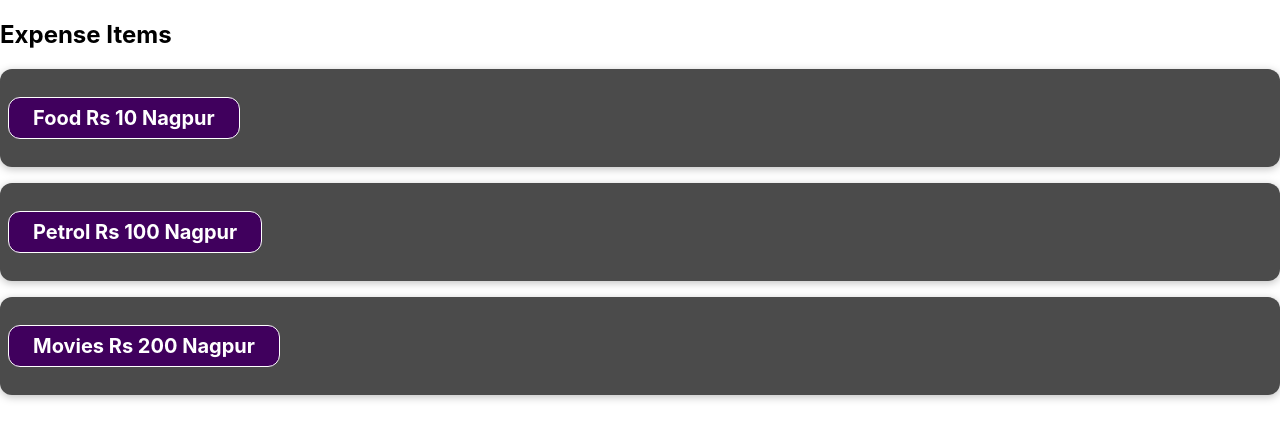
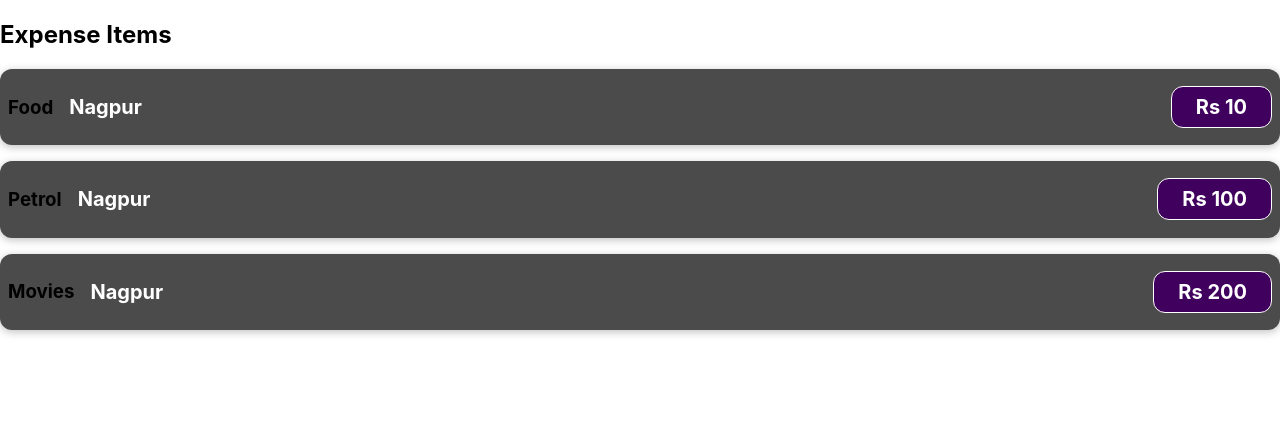
Before and after one commit to pkirme/firstGitProject, a React (Create React App) app in the folder react-project/: page / in a window 1280 px wide. Shown: the top 440 px of the page. Built offline with nearby package versions, Linux system fonts and the light colour scheme.

Commit message:
Making some changes in css

```diff
--- a/react-project/src/components/ExpenceItem.js
+++ b/react-project/src/components/ExpenceItem.js
@@ -2,24 +2,38 @@ import "./ExpenceItem.css";
 function ExpenceItem() {
   const LocationOfExpenditure = "Nagpur";
   return (
-    <div className="expence-item">
+    <div>
       <div>
-        <h2 className="expense-item__description">Expense Items</h2>
+        <h2>Expense Items</h2>
       </div>
-      <div className="expense-item h2">
-        <h3 className="expense-item__price">
-          Food Rs 10 {LocationOfExpenditure}
-        </h3>
+      <div className="expense-item">
+        <div>
+          <h3>Food</h3>
+        </div>
+        <div className="expense-item__description">
+          <h2>{LocationOfExpenditure}</h2>
+          <div className="expense-item__price">Rs 10</div>
+        </div>
       </div>
-      <div className="expense-item h2">
-        <h3 className="expense-item__price">
-          Petrol Rs 100 {LocationOfExpenditure}
-        </h3>
+
+      <div className="expense-item">
+        <div>
+          <h3>Petrol</h3>
+        </div>
+        <div className="expense-item__description">
+          <h2>{LocationOfExpenditure}</h2>
+          <div className="expense-item__price">Rs 100</div>
+        </div>
       </div>
-      <div className="expense-item h2">
-        <h3 className="expense-item__price">
-          Movies Rs 200 {LocationOfExpenditure}
-        </h3>
+
+      <div className="expense-item">
+        <div>
+          <h3>Movies</h3>
+        </div>
+        <div className="expense-item__description">
+          <h2>{LocationOfExpenditure}</h2>
+          <div className="expense-item__price">Rs 200</div>
+        </div>
       </div>
     </div>
   );
```
